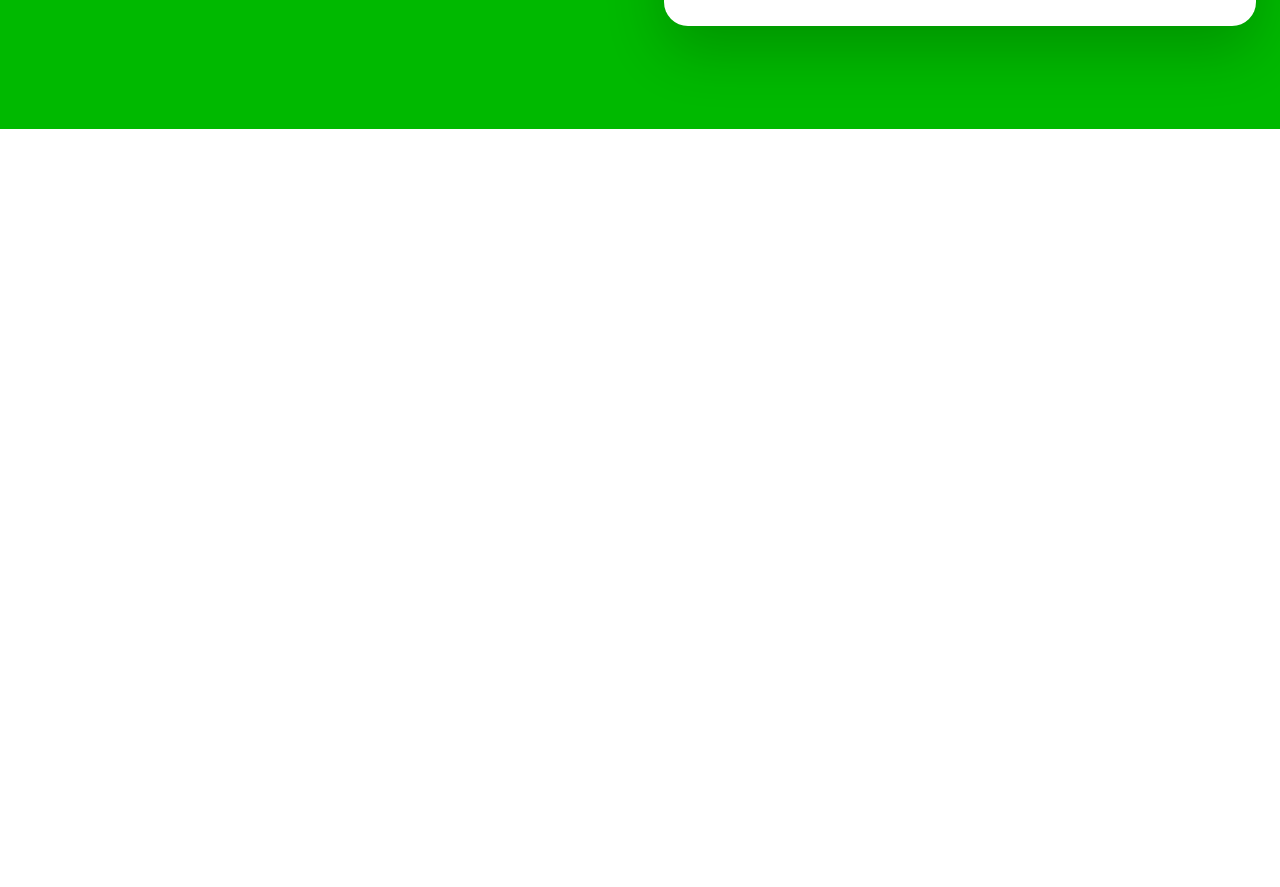
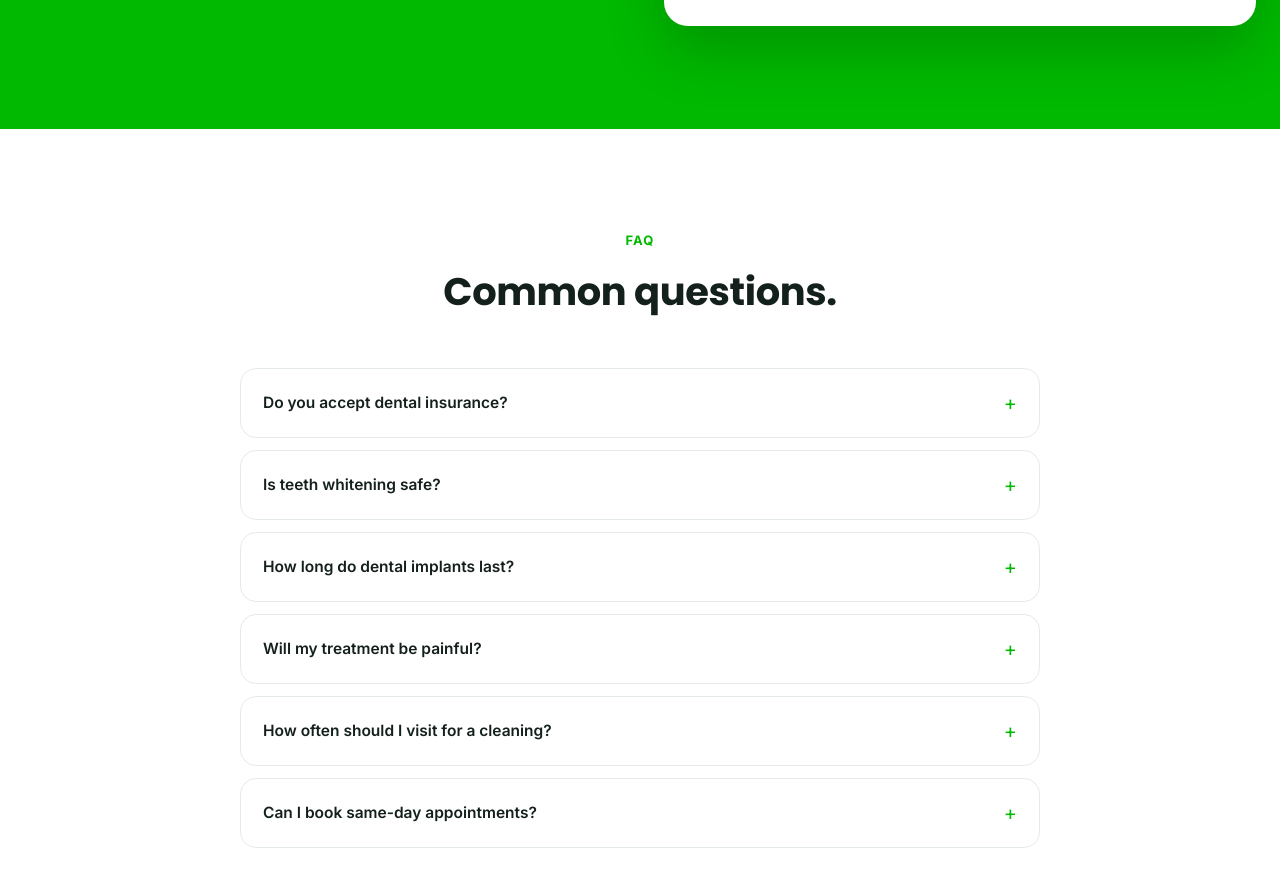
Before and after one commit to hadihssn/smileup, a Next.js app: page / in a window 1280 px wide. Shown: the part 5912-6799 px from the top of the page. Before the commit the page ends 6041 px from the top, so only its background shows below. Built offline with nearby package versions, Linux system fonts and the light colour scheme.

Commit message:
feat: build FAQ accordion
6-item accordion with independent per-item open state, modeled as a
Set of open indexes.

```diff
--- a/src/app/page.tsx
+++ b/src/app/page.tsx
@@ -7,6 +7,7 @@ import { Dentist } from "@/components/sections/Dentist";
 import { Testimonials } from "@/components/sections/Testimonials";
 import { ClinicInfo } from "@/components/sections/ClinicInfo";
 import { Booking } from "@/components/sections/Booking";
+import { Faq } from "@/components/sections/Faq";
 
 export default function Home() {
   return (
@@ -21,6 +22,7 @@ export default function Home() {
         <Testimonials />
         <ClinicInfo />
         <Booking />
+        <Faq />
       </main>
     </>
   );
--- /dev/null
+++ b/src/components/sections/Faq.tsx
@@ -0,0 +1,68 @@
+"use client";
+
+import { useState } from "react";
+import { faq } from "@/data/site";
+import { Reveal } from "@/components/ui/Reveal";
+
+export function Faq() {
+  const [openIndexes, setOpenIndexes] = useState<Set<number>>(new Set());
+
+  function toggle(index: number) {
+    setOpenIndexes((prev) => {
+      const next = new Set(prev);
+      if (next.has(index)) {
+        next.delete(index);
+      } else {
+        next.add(index);
+      }
+      return next;
+    });
+  }
+
+  return (
+    <section id="faq" className="px-6 py-[clamp(64px,8vw,110px)]">
+      <div className="mx-auto max-w-[800px]">
+        <Reveal variant="fade" className="mb-12 text-center">
+          <div className="mb-3 text-[13px] font-bold tracking-[0.08em] text-brand uppercase">
+            FAQ
+          </div>
+          <h2 className="font-heading text-[clamp(1.8rem,3vw+1rem,2.4rem)] font-bold tracking-[-0.01em] text-ink">
+            Common questions.
+          </h2>
+        </Reveal>
+
+        <div className="flex flex-col gap-3">
+          {faq.map((item, index) => {
+            const isOpen = openIndexes.has(index);
+            return (
+              <Reveal
+                key={item.q}
+                variant="fade"
+                className="overflow-hidden rounded-2xl border border-line bg-white"
+              >
+                <button
+                  type="button"
+                  onClick={() => toggle(index)}
+                  aria-expanded={isOpen}
+                  className="flex w-full items-center justify-between gap-4 p-[20px_22px] text-left"
+                >
+                  <span className="text-[15.5px] font-semibold text-ink">
+                    {item.q}
+                  </span>
+                  <span className="shrink-0 text-xl text-brand">
+                    {isOpen ? "−" : "+"}
+                  </span>
+                </button>
+                {isOpen && (
+                  <div className="px-[22px] pb-5 text-[14.5px] text-muted">
+                    {item.a}
+                  </div>
+                )}
+              </Reveal>
+            );
+          })}
+        </div>
+      </div>
+    </section>
+  );
+}
```
Also changed, not shown: 1 other file (tests, documents, lock files or other folders).
